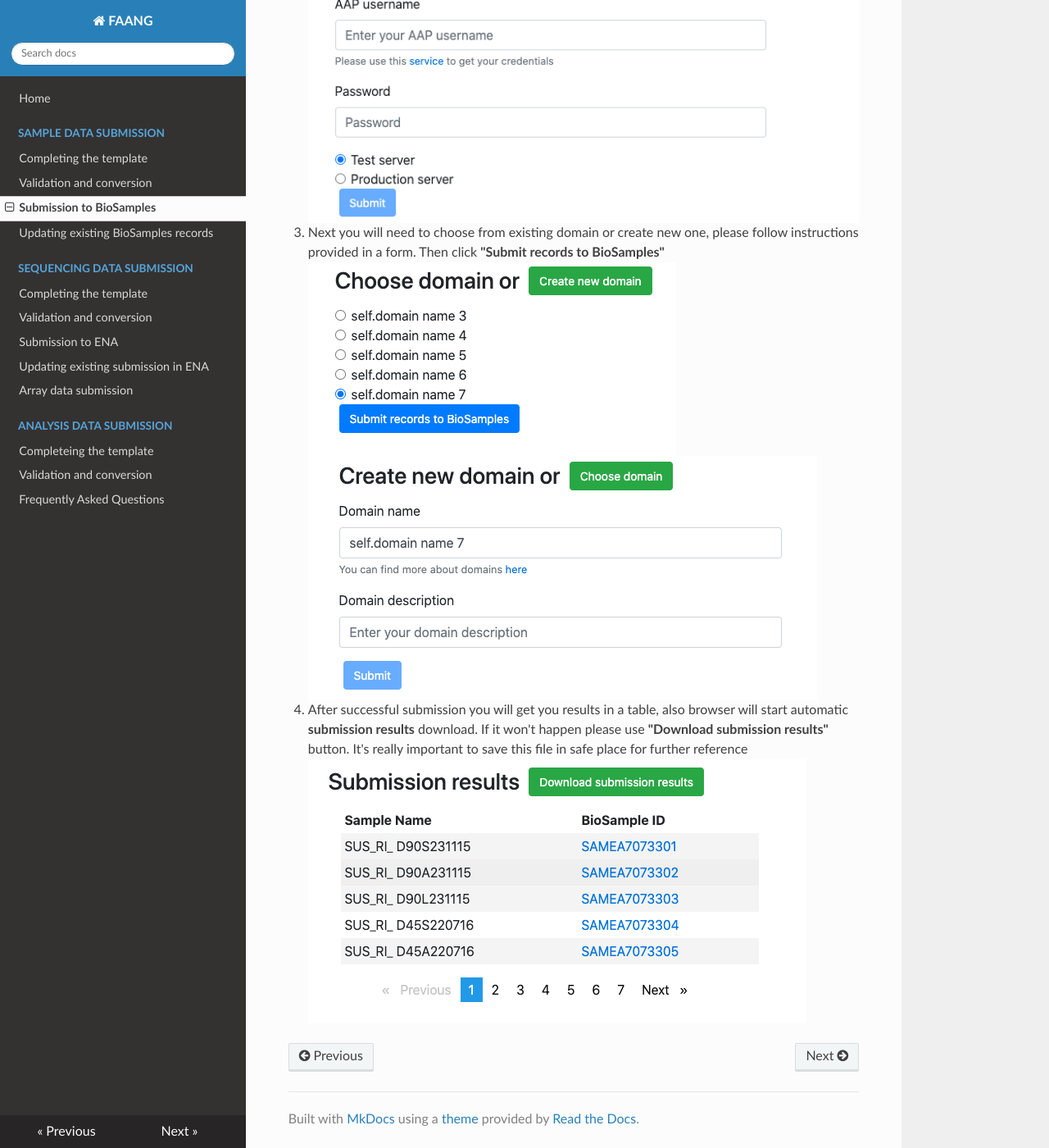
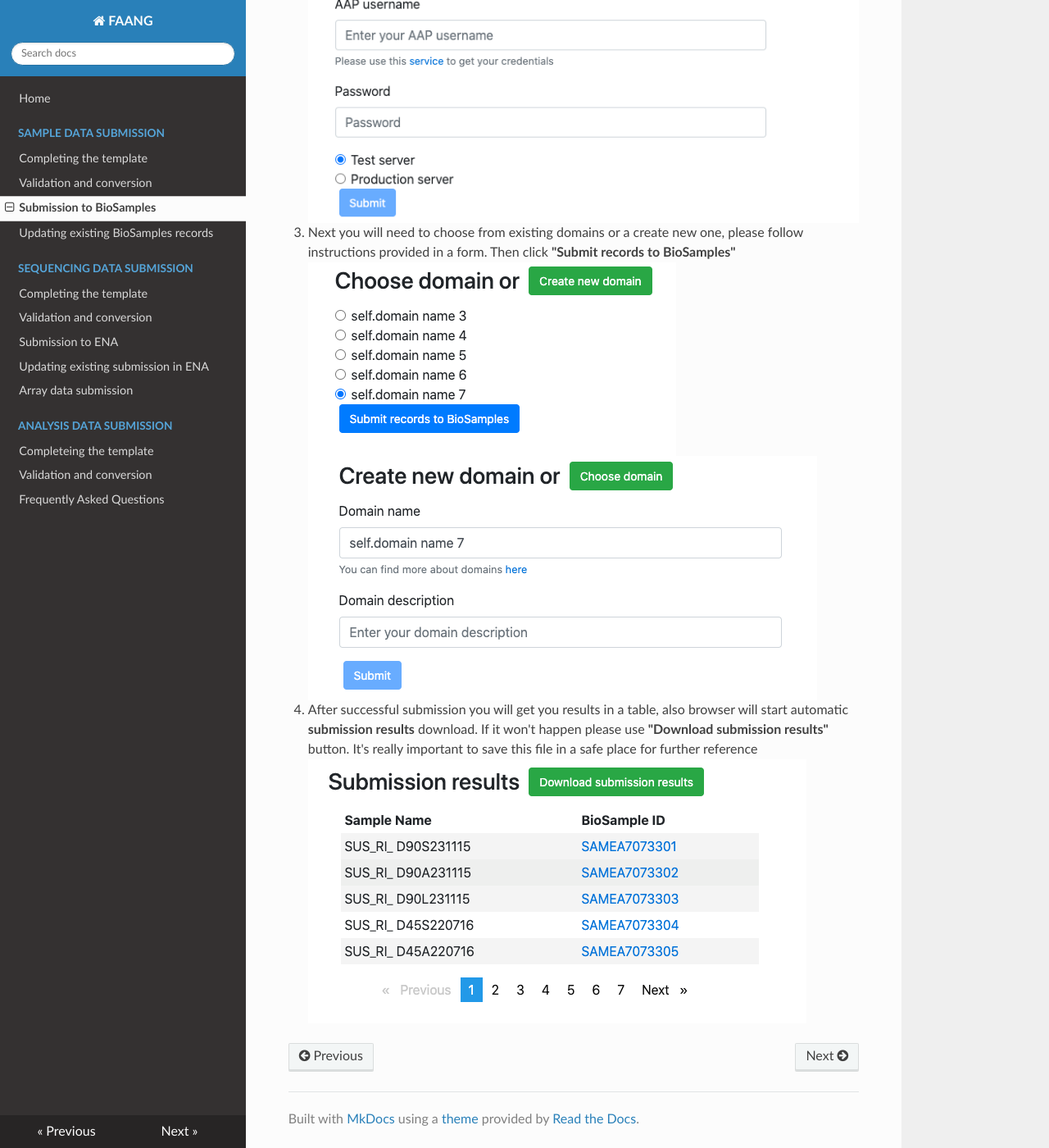
Before and after one commit to FAANG/dcc-documentation, an MkDocs documentation site: the page built from docs/sample/biosamples_submission.md, in a window 1280 px wide and 1400 px high, scrolled down 498 px. Shown: the whole window at 82% size. Built offline with MkDocs 1.6.1, drawn with Linux system fonts in a browser that asks for light colours; nearby versions of some CDN libraries.

Commit message:
Fixing typos

```diff
--- a/docs/sample/biosamples_submission.md
+++ b/docs/sample/biosamples_submission.md
@@ -9,7 +9,7 @@ instructions provided in form, we would recommend to start from
 **"Test server"** submission.
 ![Screenshot](../img/login.png)
 
-3. Next you will need to choose from existing domain or create new one, please
+3. Next you will need to choose from existing domains or a create new one, please
 follow instructions provided in a form. Then click
 **"Submit records to BioSamples"**
 ![Screenshot](../img/choose_domain.png)
@@ -18,5 +18,5 @@ follow instructions provided in a form. Then click
 4. After successful submission you will get you results in a table, also browser
 will start automatic **submission results** download. If it won't happen
 please use **"Download submission results"** button. It's really important to
-save this file in safe place for further reference
+save this file in a safe place for further reference
 ![Screenshot](../img/submission_results.png)
```
